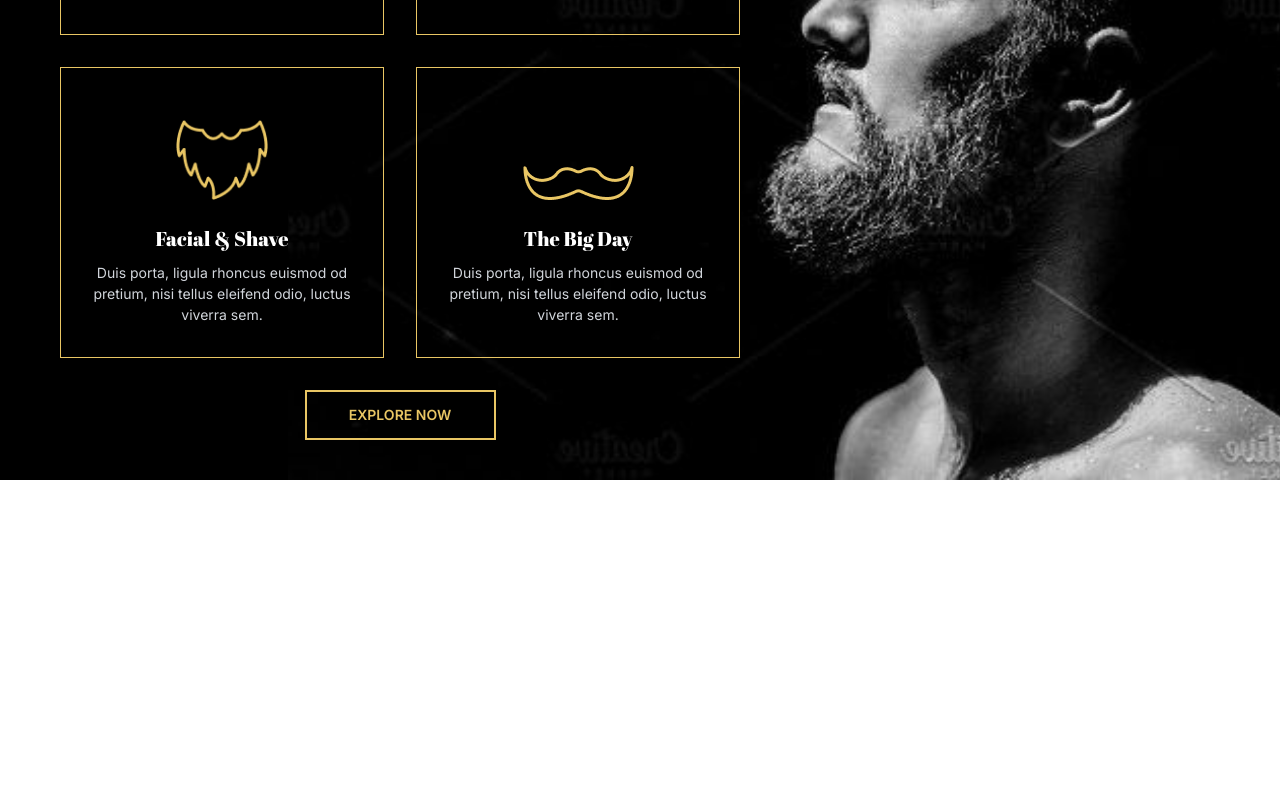
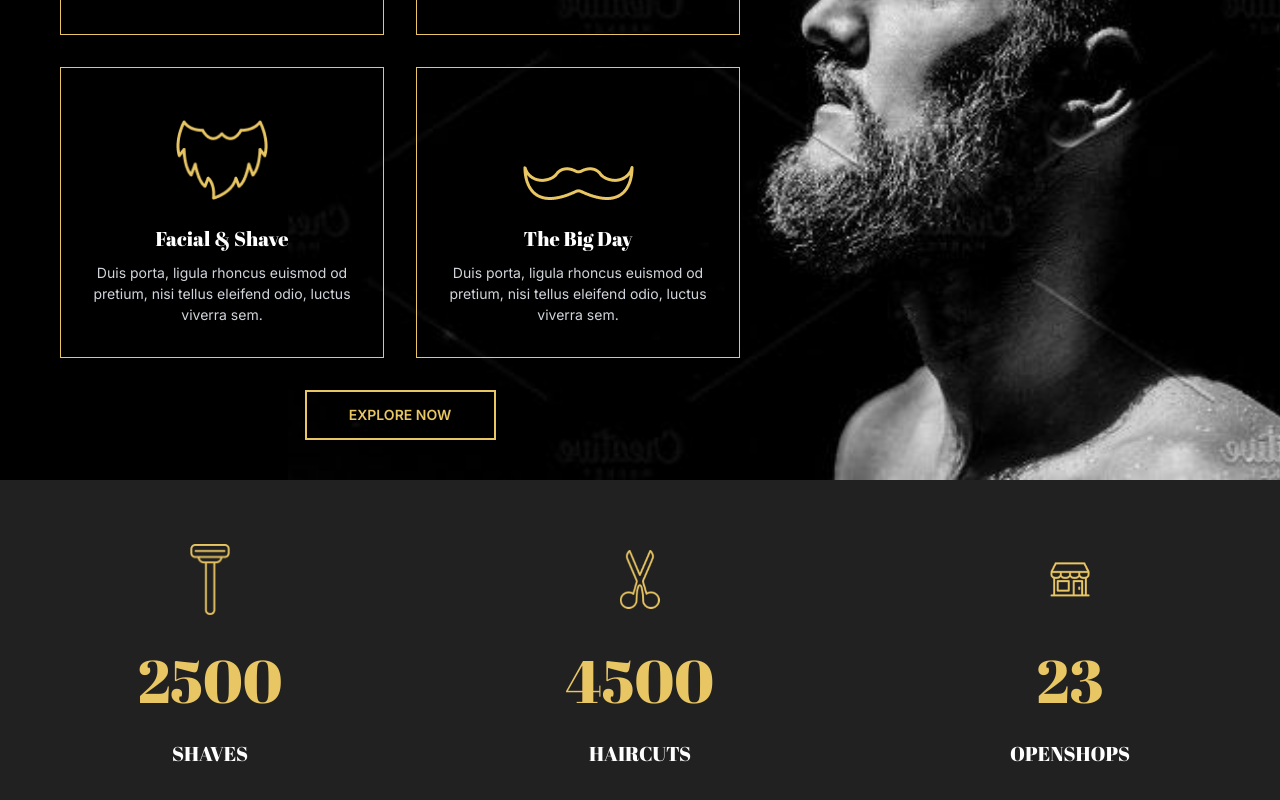
Before and after one commit to Guilherme-Vale-98/BarberShop, a Next.js app: page / in a window 1280 px wide. Shown: the part 1170-1970 px from the top of the page. Before the commit the page ends 1650 px from the top, so only its background shows below. Built offline with nearby package versions, Linux system fonts and the light colour scheme.

Commit message:
add counter section

```diff
--- a/src/app/constants/index.ts
+++ b/src/app/constants/index.ts
@@ -5,6 +5,8 @@
 import iconRazor from "../../../public/icon razor.png";
 import iconBeard from "../../../public/icon beard.png";
 import iconScissors from "../../../public/icon scissors.png";
+import iconBeardRazor from "../../../public/icon beardrazor.png";
+import iconBarbershop from "../../../public/icon barbershop.png";
 import { StaticImageData } from "next/image";
 
 export const abril = Abril_Fatface({ subsets: ["latin"], weight: "400" });
@@ -18,7 +20,32 @@
   iconUrl: StaticImageData;
   alt: string;
 }
-
+export interface CounterItem {
+  id: number;
+  title: string;
+  count: number;
+  logo: StaticImageData
+}
+export const counterItems: CounterItem[] = [
+  {
+    id: 1,
+    title: "SHAVES",
+    count: 2500,
+    logo: iconBeardRazor
+  },
+  {
+    id: 2,
+    title: "HAIRCUTS",
+    count: 4500,
+    logo: iconScissors
+  },
+  {
+    id: 3,
+    title: "OPENSHOPS",
+    count: 23,
+    logo: iconBarbershop
+  },
+];
 export const services: Service[] = [
   {
     id: 1,
--- a/src/app/page.tsx
+++ b/src/app/page.tsx
@@ -1,3 +1,4 @@
+import Counter from "@/components/Counter";
 import Hero from "@/components/Hero";
 import Navbar from "@/components/Navbar";
 import Services from "@/components/Services";
@@ -8,6 +9,7 @@
         <>
             <Hero/>
             <Services/>
+            <Counter/>
         </>
     );
 }
--- /dev/null
+++ b/src/components/Counter.tsx
@@ -0,0 +1,47 @@
+"use client"
+import { abril, counterItems } from '@/app/constants'
+import { animate, motion, useMotionValue } from 'motion/react'
+import Image from 'next/image'
+import React, { useEffect } from 'react'
+
+function counting(value: number) {
+    const count = useMotionValue(0)
+
+    useEffect(() => {
+        const controls = animate(count, value, { ease: "easeInOut",duration: 2, onUpdate: (latest) =>
+         count.set(Math.round(latest))
+        })
+        return () => controls.stop()
+    }, [value])
+
+    return <motion.div>{count}</motion.div>
+}
+
+const Counter = () => {
+    return (
+        <section className={`${abril.className} flex flex-col gap-7 sm:gap-0 sm:flex-row items-center  justify-between w-full bg-[#212121] py-[60px]  sm:px-[60px] md:px-[130px] text-white`}>
+            {counterItems.map((counterItem, index) => (
+                <div key={index} className=' flex w-40 flex-col justify-center items-center'>
+                    <div className='relative  w-[40px] h-[80px]'>
+                        <Image
+                            src={counterItem.logo}
+                            alt={counterItem.title}
+                            fill
+                            style={{
+                                objectFit: 'contain',
+                                objectPosition: 'center'
+                            }}
+                        />
+                    </div>
+
+                    <div className='text-6xl my-[30px] text-themeYellow'>
+                        {counting(counterItem.count)}
+                    </div>
+                    <div className='text-xl text-center'>{counterItem.title}</div>
+                </div>
+            ))}
+        </section>
+    )
+}
+
+export default Counter
```
Also changed, not shown: public/icon barbershop.png (added), public/icon beardrazor.png (added).
